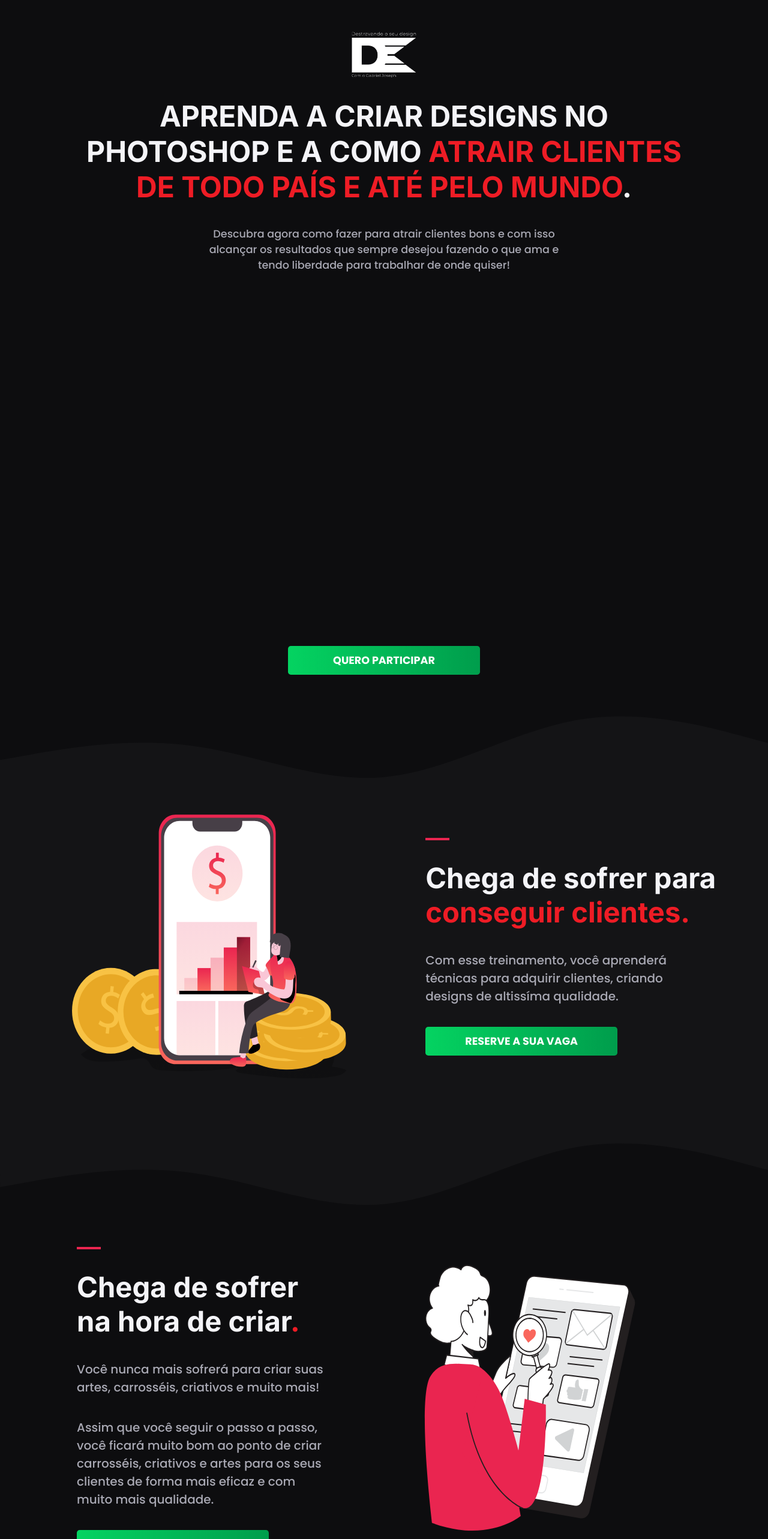
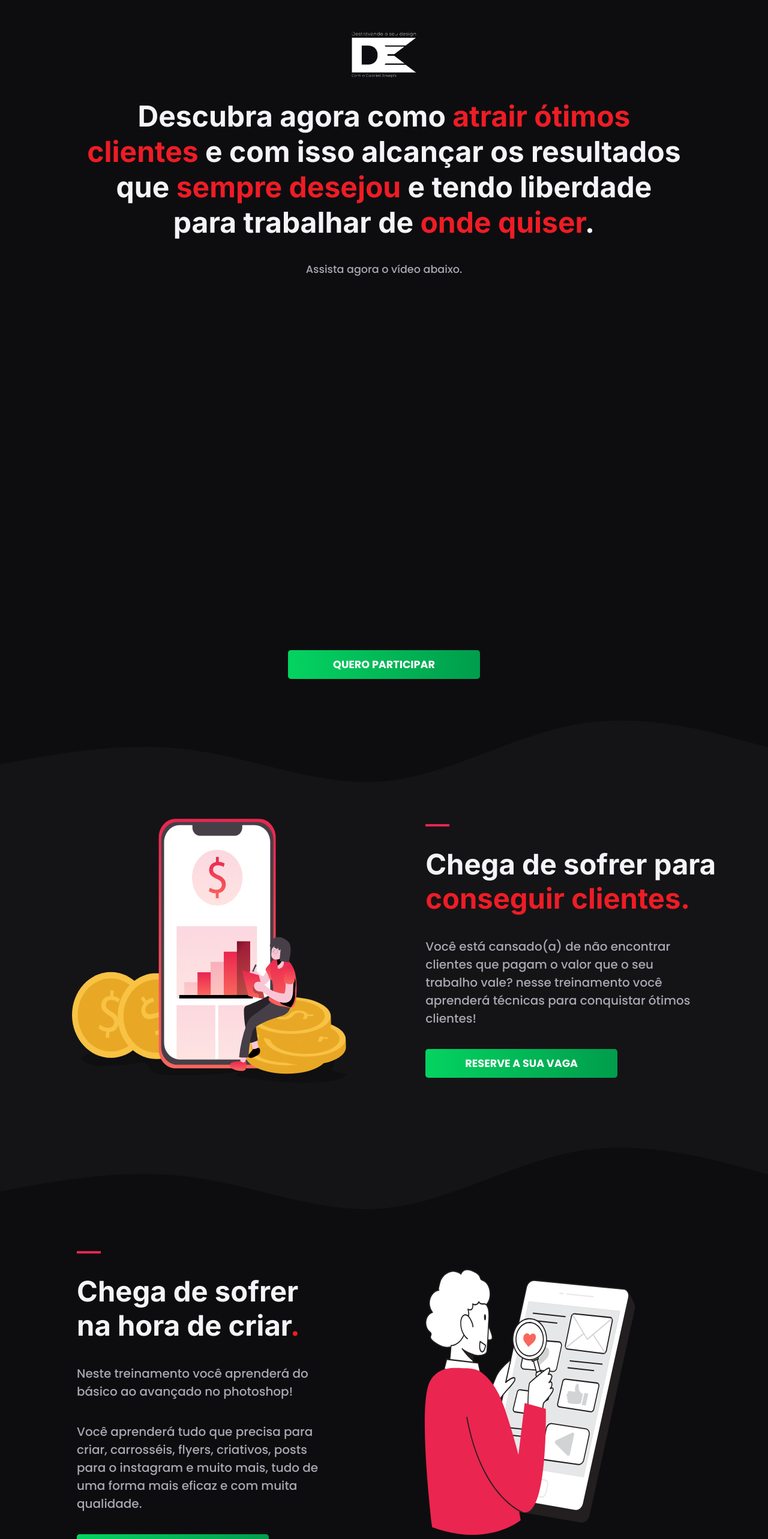
Before and after one commit to gabrieldiasss/freela-destravando-seu-design, a React (Create React App) app: page / in a window 1280 px wide. Shown: the top 2566 px of the page at 60% size. Built offline with nearby package versions, Linux system fonts and the light colour scheme.

Commit message:
130 deploy

```diff
--- a/src/App.js
+++ b/src/App.js
@@ -28,11 +28,11 @@ export default () => {
 				</header>
 
 				<div className="titulo-principal-1">
-					<h2 className="chamar-atencao">APRENDA A CRIAR DESIGNS NO PHOTOSHOP E A COMO<small> ATRAIR CLIENTES DE TODO PAÍS E ATÉ PELO MUNDO</small>.</h2>
+					<h2 className="chamar-atencao">Descubra agora como <small>atrair ótimos clientes</small> e com isso alcançar os resultados que <small>sempre desejou</small> e tendo liberdade para trabalhar de <small>onde quiser</small>.</h2>
 				</div>
 
 				<div className="segunda-parte" >
-					<div className="text-segunda-parte">Descubra agora como fazer para atrair clientes bons e com isso alcançar os resultados que sempre desejou fazendo o que ama e tendo liberdade para trabalhar de onde quiser!</div>
+					<div className="text-segunda-parte">Assista agora o vídeo abaixo.</div>
 				</div>
 
 				<div className="video">
--- a/src/components/beneficios.js
+++ b/src/components/beneficios.js
@@ -10,14 +10,14 @@ export default () => {
 
     const [boxBeneficios] = useState([
         {modulo: '1° Bônus', titulo: 'Grupo Vip de Alunos.', subtitulo: 'Você terá acesso há um grupo no Telegram. Se por acaso surgir alguma dúvida, é só pedir ajuda aos outros alunos. '},
-        {modulo: '2 Bônus', titulo: 'Acesso vitalício!', subtitulo: 'Você terá acesso vitalício ao treinamento. Assim, dá para assistir as aulas no seu tempo.'},
-        {modulo: '3° Bônus', titulo: 'Garantia de 7 dias!', subtitulo: 'Até 7 dias depois do pagamento, se você não estiver satisfeito, você pode cancelar o curso e solicitar o dinheiro de volta.'}
+        {modulo: '2 Bônus', titulo: 'Acesso por 1 ano!', subtitulo: 'Você terá acesso ao treinamento durante 1 ano, para assistir de qualquer lugar e assistir quando quiser.'},
+        {modulo: '3° Bônus', titulo: 'Garantia de 7 dias!', subtitulo: 'Até 7 dias depois do pagamento, se você não estiver satisfeito, você pode cancelar o treinamento e solicitar o dinheiro de volta.'}
     ])
 
     const [boxBeneficios2] = useState([
         {modulo: '4° Bônus', titulo: '3 bônus exclusivos!', subtitulo: 'Você ganhará acesso a aulas exclusivas, onde eu vou te ensinar a criar carrosséis, criativos e usar o estúdio de criação do instagram.'},
-        {modulo: '5° Bônus', titulo: 'Futuras atualizações!', subtitulo: 'Ao longo do tempo, eu irei disponibilizar mais aulas no curso e novos modulos. O melhor é que vai ser tudo GRATUITO!'},
-        {modulo: '6° Bônus', titulo: 'Certificado!', subtitulo: 'Completando o curso, você receberá um certificado de participação.'}
+        {modulo: '5° Bônus', titulo: 'Futuras atualizações!', subtitulo: 'Ao longo de 1 ano eu irei disponibilizar novas aulas no treinamento e novos módulos, e o melhor é que vai ser tudo GRATUITO durante 1 ano!'},
+        {modulo: '6° Bônus', titulo: 'Certificado!', subtitulo: 'Completando o treinamento, você receberá um certificado de participação.'}
     ])
 
     return(
--- a/src/components/chegaDeSofrer.js
+++ b/src/components/chegaDeSofrer.js
@@ -22,11 +22,11 @@ export default () => {
                     </div>
 
                     <div className="second-text-pageChegaDeSofrer">
-                        Você nunca mais sofrerá para criar suas artes, carrosséis, criativos e muito mais!
+                        Neste treinamento você aprenderá do básico ao avançado no photoshop!
                     </div>
 
                     <div className="second-text-pageChegaDeSofrer">
-                        Assim que você seguir o passo a passo, você ficará muito bom ao ponto de criar carrosséis, criativos e artes para os seus clientes de forma mais eficaz e com muito mais qualidade.
+                        Você aprenderá tudo que precisa para criar, carrosséis, flyers, criativos, posts para o instagram e muito mais, tudo de uma forma mais eficaz e com muita qualidade.
                     </div>
 
                     <div className="button-chegaDeSofrer-cima">
--- a/src/components/ganheDinheiro.js
+++ b/src/components/ganheDinheiro.js
@@ -33,7 +33,7 @@ export default () => {
                     </div>
 
                     <div className="second-text">
-                        Com esse treinamento, você aprenderá técnicas para adquirir clientes, criando designs de altissíma qualidade.
+                    Você está cansado(a) de não encontrar clientes que pagam o valor que o seu trabalho vale? nesse treinamento você aprenderá técnicas para conquistar ótimos clientes!
                     </div>
 
 
--- a/src/components/promocao.js
+++ b/src/components/promocao.js
@@ -29,7 +29,7 @@ export default () => {
                             <div className="ate12">Até 12x sem juros.</div>
                         </div>
 
-                        <div className="menosDe150">Pague <small>menos de R$6,56 por dia</small> e tenha acesso ao curso completo. O melhor de tudo é que o curso é <small>VITALÍCIO!</small> </div>
+                        <div className="menosDe150">Pague <small>menos de R$6,56 por dia</small> e tenha acesso ao treinamento completo.</div>
 
                         <div className="sectionPromoButton">
                             <a href="https://pay.hotmart.com/A42461362S" target="_blank" ><button className="buttonPromo"><div className="bbb">COMPRAR AGORA</div></button></ a>
--- a/src/components/quemEJoseph.js
+++ b/src/components/quemEJoseph.js
@@ -24,22 +24,27 @@ export default () => {
 
                 <div className="texts-quemEJoseph">
                     <div className="primeira-parte-quemEJoseph">
+
                         <div>
-                            Gabriel Joseph é o fundador do treinamento Destravando o seu Design.
+                            Gabriel Joseph é o criador do treinamento Destravando o seu Design.
                         </div>
 
                         <div className="espaco">
-                            Gabriel trabalhava de carteira assinada (CLT) e nas horas vagas para fazer uma renda extra trabalhava de designer e social media.
+                            Dedico esse treinamento a todos aqueles que um dia foi considerado a ovelha negra da família apenas por pensar diferente e não querer seguir o caminho tradicional.
+                        </div>
+
+                        <div className="espaco">
+                            Sempre fui julgado por pensar diferente, e por diversas vezes escutei as pessoas dizerem que eu era a ovelha negra da família e que não teria futuro em trabalho nenhum, somente quem já passou por alguma situação semelhante a minha vai entender.
                         </div>
 
                         <div className="espaco" >
-                            Aos poucos percebeu que era totalmente possível viver apenas do trabalho de design, pois apenas em seu trabalho de designer já estava ganhando 4 vezes mais do que ganhava trabalhando de carteira assinada.
+                            Eu trabalhava de carteira assinada (CLT) e nas horas vagas para fazer uma renda extra trabalhava de designer e social media.
                         </div>
                     </div>
 
                     <div className="segunda-parte-quemEJoseph">
                         <div className="espaco-segundaParte" >
-                            Ao perceber isso decidiu largar tudo e viver do design.
+                        Aos poucos percebi que era totalmente possível viver apenas do trabalho de design, pois apenas em meu trabalho de designer já estava fazendo 4 vezes mais do que eu ganhava trabalhando de carteira assinada.
                         </div>
 
                         <div className="instagram" >
--- a/src/components/vouAprender.js
+++ b/src/components/vouAprender.js
@@ -10,11 +10,11 @@ export default () => {
     const [boxAprender,] = useState([
         {modulo: '1° Módulo', titulo: 'Introdução.', subtitulo: 'Nesse módulo você receberá as boas vindas do produtor e terá informações importantes sobre por onde começar no curso.'},
         {modulo: '2° Módulo', titulo: 'Regras do Design.', subtitulo: 'Você aprenderá sobre tipografia, psicologia das cores, alinhamento contraste e muito mais!'},
-        {modulo: '3° Módulo', titulo: 'Photoshop.', subtitulo: 'Nesse módulo você aprenderá do básico ao avançado no Photoshop de uma forma descomplicada!'}
+        {modulo: '3° Módulo', titulo: 'Photoshop - do básico ao avançado.', subtitulo: 'Nesse módulo você aprenderá do básico ao avançado no Photoshop de uma forma descomplicada!'}
     ])
 
     const [boxAprender2] = useState([
-        {modulo: '4° Módulo', titulo: 'Ganhando dinheiro com o Canva.', subtitulo: 'Nesse módulo você aprenderá tudo para produzir trabalhos incríveis de uma forma profissional usando o Canva.'},
+        {modulo: '4° Módulo', titulo: 'Canva - Do básico ao avançado', subtitulo: 'Nesse módulo você aprenderá tudo para produzir trabalhos incríveis de uma forma profissional usando o Canva.'},
         {modulo: '5° Módulo', titulo: 'Como lidar com clientes.', subtitulo: 'Nesse módulo você vai aprender a como lidar melhor com seus clientes.'},
         {modulo: '6° Módulo', titulo: 'Estúdio de criação do Instagram', subtitulo: 'Nesse módulo você aprenderá a programar publicações no Instagram para serem publicadas de forma automática usando a ferramenta do próprio Instagram.'},
 
@@ -22,7 +22,7 @@ export default () => {
 
     const [boxAprender3] = useState([
         {modulo: '7° Módulo', titulo: 'Módulo Premium', subtitulo: 'Nesse módulo você vai aprender técnicas para faturar de R$500 a + de 3 mil reais.'},
-
+        {modulo: 'Bônus', titulo: 'Copywriting', subtitulo: "Nesse módulo exclusivo você vai aprender com o Vitor Magno, o homem que foi responsável por escrever copys que impactou +de 20 milhões de pessoas, 8 dígitos de faturamento com lançamentos, e atualmente trabalha com os tops players do mercado!"}
     ])
 
     return(
@@ -110,7 +110,7 @@ export default () => {
                 </div>
 
                 <div className="section-button-vouAprender">
-                <a href="https://pay.hotmart.com/A42461362S" target="_blank" ><button className="primeiro-button-vouAprender">ESTOU PREPARADO</button></ a>
+                    <a href="https://pay.hotmart.com/A42461362S" target="_blank" ><button className="primeiro-button-vouAprender">ESTOU PREPARADO</button></ a>
                 </div>
 
 
```
Also changed, not shown: 1 other file (tests, documents, lock files or other folders).
